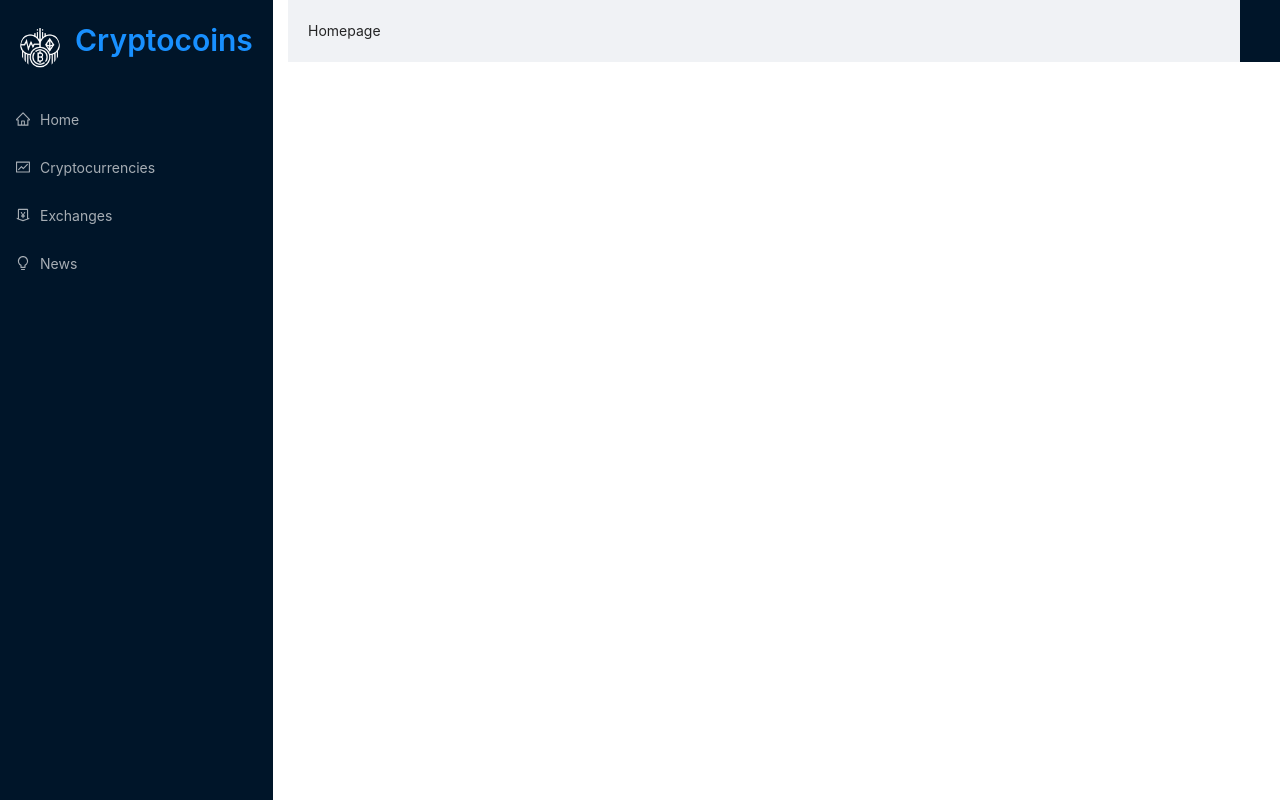
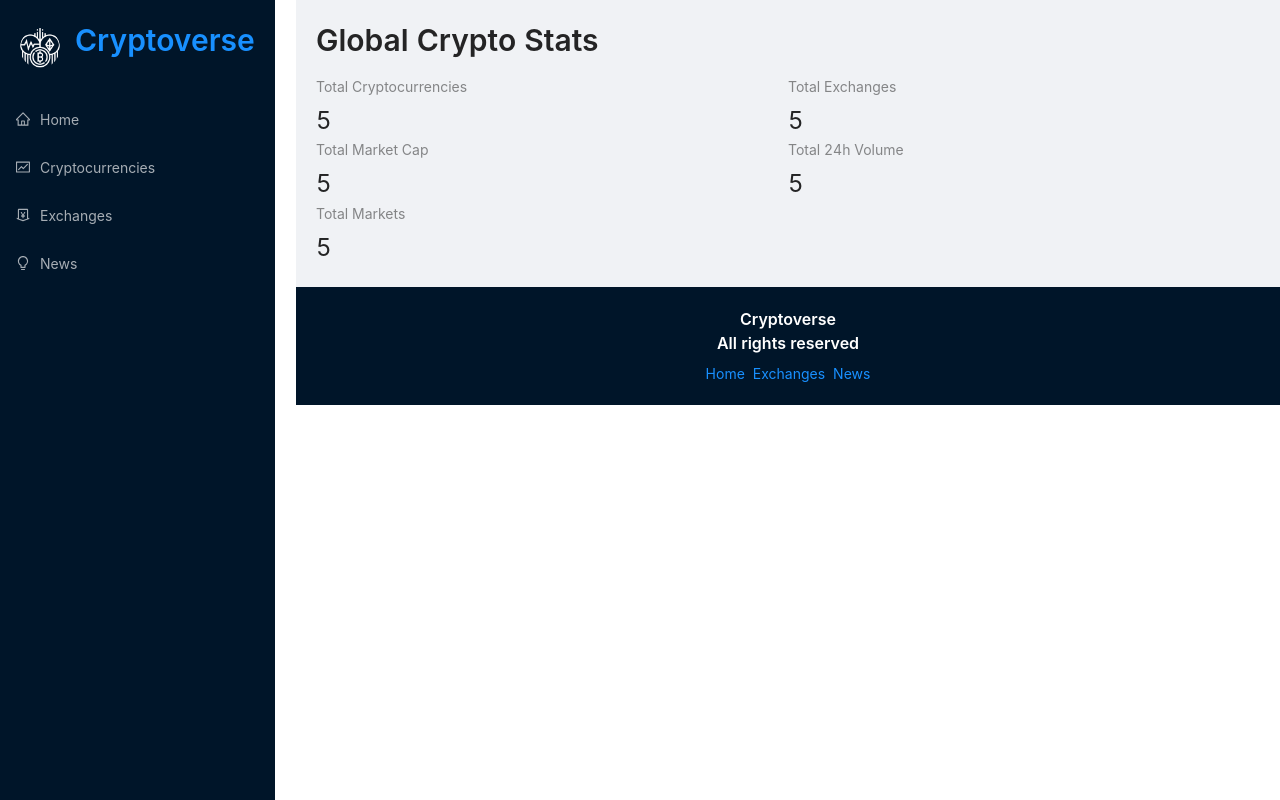
Before and after one commit to Vinay-96/cryptocoins, a React (Create React App) app: page / in a window 1280 px wide. Built offline with nearby package versions, Linux system fonts and the light colour scheme.

Commit message:
homepage commit

```diff
--- a/public/index.html
+++ b/public/index.html
@@ -24,7 +24,7 @@
       work correctly both with client-side routing and a non-root public URL.
       Learn how to configure a non-root public URL by running `npm run build`.
     -->
-    <title>React App</title>
+    <title>Cryptoverse</title>
   </head>
   <body>
     <noscript>You need to enable JavaScript to run this app.</noscript>
--- a/src/App.js
+++ b/src/App.js
@@ -2,7 +2,14 @@
 import { Switch, Route, Link } from "react-router-dom";
 import { Layout, Typography, Space } from "antd";
 import "./App.css";
-import { Navbar, Homepage, Exchanges, CryptoDetails, Cryptocurrencies, News } from "./components";
+import {
+  Navbar,
+  Homepage,
+  Exchanges,
+  CryptoDetails,
+  Cryptocurrencies,
+  News,
+} from "./components";
 
 const App = () => {
   return (
@@ -10,6 +17,7 @@
       <div className="navbar">
         <Navbar />
       </div>
+
       <div className="main">
         <Layout>
           <div className="routes">
@@ -32,8 +40,22 @@
             </Switch>
           </div>
         </Layout>
+
+        <div className="footer">
+          <Typography.Title
+            level={5}
+            style={{ color: "white", textAlign: "center" }}
+          >
+            Cryptoverse <br />
+            All rights reserved
+          </Typography.Title>
+          <Space>
+            <Link to="/">Home</Link>
+            <Link to="/exchanges">Exchanges</Link>
+            <Link to="/news">News</Link>
+          </Space>
+        </div>
       </div>
-      <div className="footer"></div>
     </div>
   );
 };
--- a/src/components/Homepage.jsx
+++ b/src/components/Homepage.jsx
@@ -1,11 +1,25 @@
-import React from 'react'
+import React from "react";
+import millify from "millify";
+import { Typography, Row, Col, Statistic } from "antd";
+import { Link } from "react-router-dom";
+
+const { Title } = Typography;
 
 const Homepage = () => {
-    return (
-        <div>
-           Homepage
-        </div>
-    )
-}
+  return (
+    <>
+      <Title level={2} className="heading">
+        Global Crypto Stats
+      </Title>
+      <Row>
+          <Col span={12}><Statistic title="Total Cryptocurrencies" value="5" /></Col>
+          <Col span={12}><Statistic title="Total Exchanges" value="5" /></Col>
+          <Col span={12}><Statistic title="Total Market Cap" value="5" /></Col>
+          <Col span={12}><Statistic title="Total 24h Volume" value="5" /></Col>
+          <Col span={12}><Statistic title="Total Markets" value="5" /></Col>
+      </Row>
+    </>
+  );
+};
 
-export default Homepage
+export default Homepage;
--- a/src/components/Navbar.jsx
+++ b/src/components/Navbar.jsx
@@ -10,19 +10,25 @@
             <div className="logo-container">
                 <Avatar src={icon} size="large" />
                 <Typography.Title level={2} className="logo">
-                    <Link to="/">Cryptocoins</Link>
+                    <Link to="/">Cryptoverse</Link>
                 </Typography.Title>
+                {/* <button className=''>
+
+                </button> */}
             </div>
                 <Menu theme="dark">
                     <Menu.Item icon = {<HomeOutlined/>}>
                         <Link to = "/">Home</Link>
                     </Menu.Item>
+
                     <Menu.Item icon = {<FundOutlined/>}>
                         <Link to = "/cryptocurrencies">Cryptocurrencies</Link>
                     </Menu.Item>
+
                     <Menu.Item icon = {<MoneyCollectOutlined/>}>
                         <Link to = "/exchanges">Exchanges</Link>
                     </Menu.Item>
+
                     <Menu.Item icon = {<BulbOutlined/>}>
                         <Link to = "/news">News</Link>
                     </Menu.Item>
```
